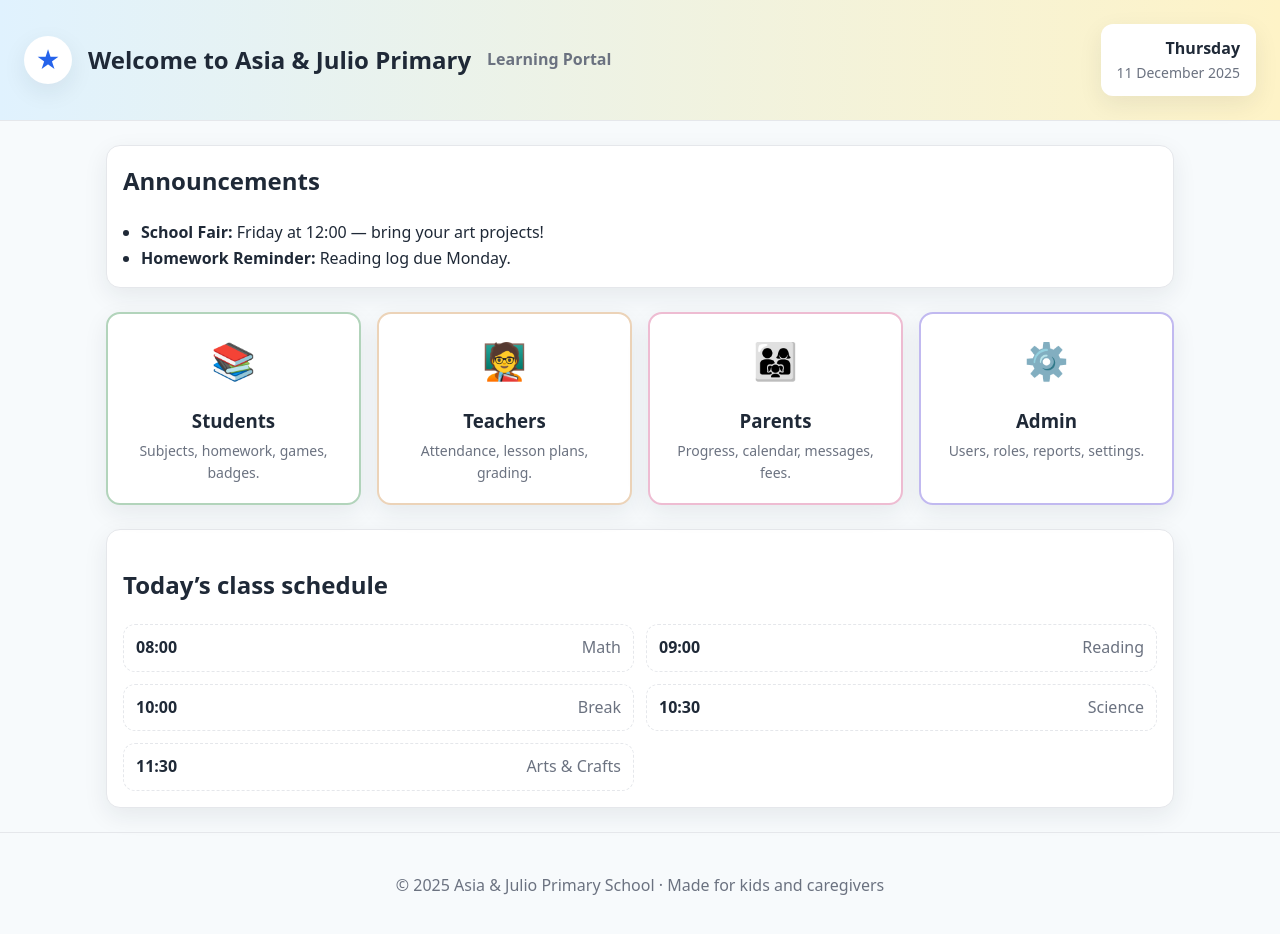
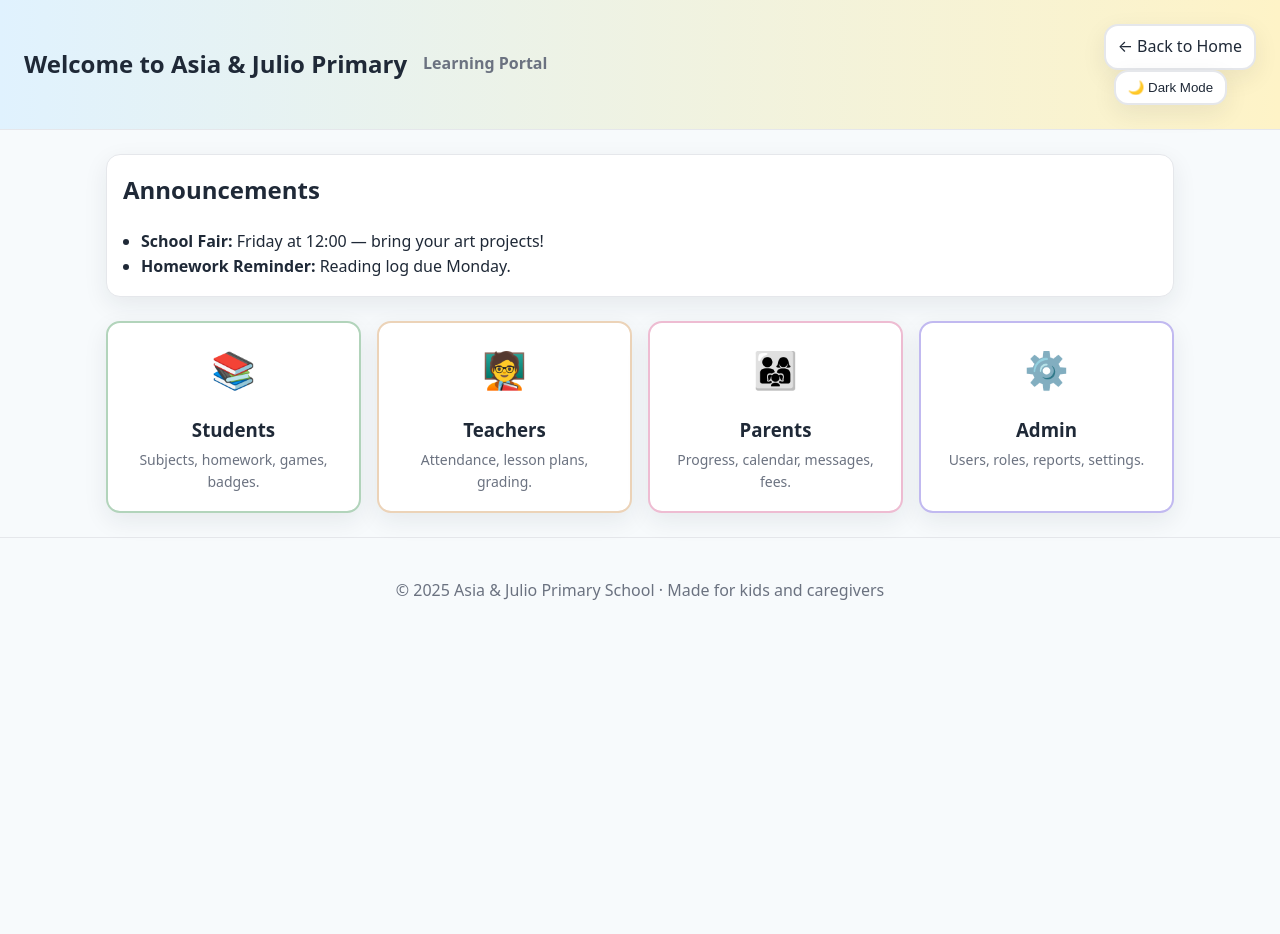
Before and after one commit to martin1988-asia/primary-lms, a plain HTML site: page index.html in a window 1280 px wide. After the commit the page ends 800 px from the top, so only its background shows below. Drawn offline with Linux system fonts and the light colour scheme.

Commit message:
Added dark mode toggle to index and students pages

```diff
--- a/index.html
+++ b/index.html
@@ -6,18 +6,15 @@
   <title>Primary School LMS - Home</title>
   <link rel="stylesheet" href="styles.css" />
 </head>
-<body class="theme-default">
+<body>
   <header class="site-header">
     <div class="brand">
-      <span class="brand-logo" aria-hidden="true">★</span>
       <h1 class="brand-title">Welcome to Asia & Julio Primary</h1>
       <p class="brand-subtitle">Learning Portal</p>
     </div>
-    <div class="header-meta">
-      <div class="date-card" aria-label="Today">
-        <span class="date-day">Thursday</span>
-        <span class="date-full">11 December 2025</span>
-      </div>
+    <div>
+      <a href="index.html" class="menu-card" style="padding:8px 12px;">← Back to Home</a>
+      <button id="theme-toggle" class="menu-card" style="padding:8px 12px; margin-left:10px;">🌙 Dark Mode</button>
     </div>
   </header>
 
@@ -30,46 +27,24 @@
       </ul>
     </section>
 
-    <section class="menu-grid" aria-label="Main menu">
-      <a class="menu-card role-student" href="students.html">
-        <div class="menu-icon" aria-hidden="true">📚</div>
-        <h3 class="menu-title">Students</h3>
-        <p class="menu-desc">Subjects, homework, games, badges.</p>
-      </a>
-
-      <a class="menu-card role-teacher" href="teachers.html">
-        <div class="menu-icon" aria-hidden="true">🧑‍🏫</div>
-        <h3 class="menu-title">Teachers</h3>
-        <p class="menu-desc">Attendance, lesson plans, grading.</p>
-      </a>
-
-      <a class="menu-card role-parent" href="parents.html">
-        <div class="menu-icon" aria-hidden="true">👨‍👩‍👧</div>
-        <h3 class="menu-title">Parents</h3>
-        <p class="menu-desc">Progress, calendar, messages, fees.</p>
-      </a>
-
-      <a class="menu-card role-admin" href="admin.html">
-        <div class="menu-icon" aria-hidden="true">⚙️</div>
-        <h3 class="menu-title">Admin</h3>
-        <p class="menu-desc">Users, roles, reports, settings.</p>
-      </a>
-    </section>
-
-    <section class="day-overview">
-      <h2>Today’s class schedule</h2>
-      <div class="schedule">
-        <div class="slot"><span class="time">08:00</span> <span class="subject">Math</span></div>
-        <div class="slot"><span class="time">09:00</span> <span class="subject">Reading</span></div>
-        <div class="slot"><span class="time">10:00</span> <span class="subject">Break</span></div>
-        <div class="slot"><span class="time">10:30</span> <span class="subject">Science</span></div>
-        <div class="slot"><span class="time">11:30</span> <span class="subject">Arts & Crafts</span></div>
-      </div>
+    <section class="menu-grid">
+      <a class="menu-card role-student" href="students.html"><div class="menu-icon">📚</div><h3 class="menu-title">Students</h3><p class="menu-desc">Subjects, homework, games, badges.</p></a>
+      <a class="menu-card role-teacher" href="teachers.html"><div class="menu-icon">🧑‍🏫</div><h3 class="menu-title">Teachers</h3><p class="menu-desc">Attendance, lesson plans, grading.</p></a>
+      <a class="menu-card role-parent" href="parents.html"><div class="menu-icon">👨‍👩‍👧</div><h3 class="menu-title">Parents</h3><p class="menu-desc">Progress, calendar, messages, fees.</p></a>
+      <a class="menu-card role-admin" href="admin.html"><div class="menu-icon">⚙️</div><h3 class="menu-title">Admin</h3><p class="menu-desc">Users, roles, reports, settings.</p></a>
     </section>
   </main>
 
   <footer class="site-footer">
     <p>© 2025 Asia & Julio Primary School · Made for kids and caregivers</p>
   </footer>
+
+  <script>
+    const toggleBtn = document.getElementById('theme-toggle');
+    toggleBtn.addEventListener('click', () => {
+      document.body.classList.toggle('theme-dark');
+      toggleBtn.textContent = document.body.classList.contains('theme-dark') ? '☀️ Light Mode' : '🌙 Dark Mode';
+    });
+  </script>
 </body>
 </html>
```
Also changed, not shown: students.html (+17 -47 lines).
